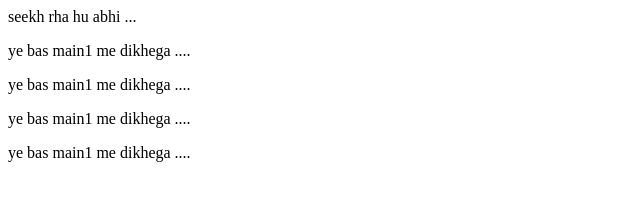
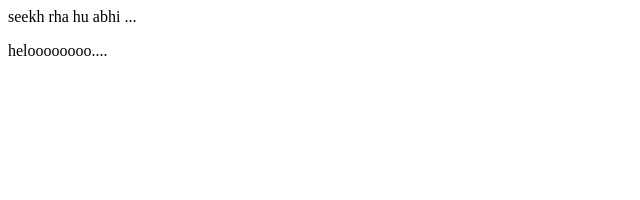
Before and after one commit to codex8437/localRepo, a plain HTML site: page index.html in a window 1280 px wide. Shown: the whole page, without its empty margins (0-640 px from the left). Drawn offline with Linux system fonts and the light colour scheme.

Commit message:
justchill

```diff
--- a/index.html
+++ b/index.html
@@ -1,5 +1,2 @@
 <p>seekh rha hu abhi ...</p>
-<p>ye bas main1 me dikhega ....</p>
-<p>ye bas main1 me dikhega ....</p>
-<p>ye bas main1 me dikhega ....</p>
-<p>ye bas main1 me dikhega ....</p>
+<p>heloooooooo....</p>
```
